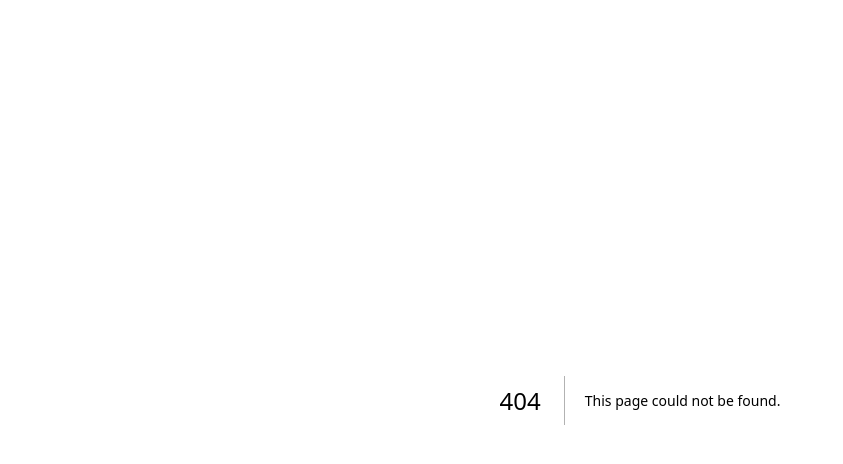
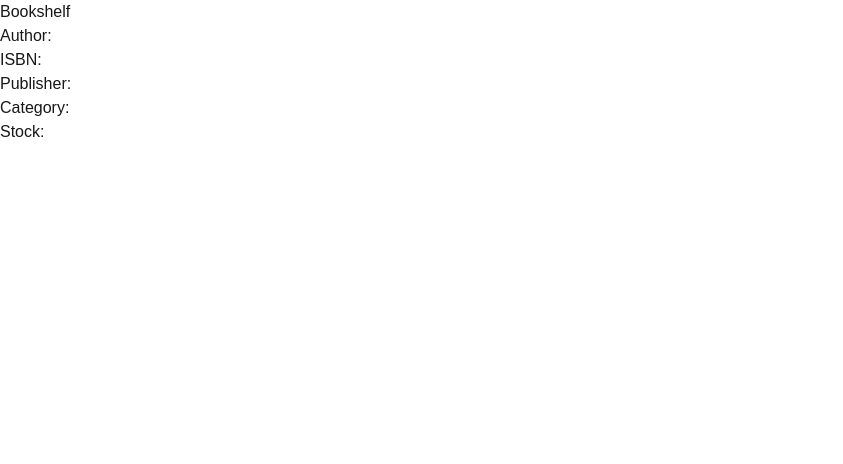
Before and after one commit to Faiz2979/School-Library, a Next.js app in the folder frontend/: page /Bookshelf in a window 1280 px wide. Before the commit this address had no page. Shown: the top 464 px of the page, without its empty margins (0-843 px from the left). Built offline with nearby package versions, Linux system fonts and the light colour scheme.

Commit message:
Book n Bookshelft Page

```diff
--- /dev/null
+++ b/frontend/src/app/Bookshelf/page.tsx
@@ -0,0 +1,20 @@
+import Book from '@/components/parts/book';
+import { useState } from 'react';
+
+export default function Bookshelf() {
+
+    const [books, setBooks] = useState([]);
+
+    const getBooks = async () => {
+        const response = await fetch('http://localhost:3000/book/');
+        const data = await response.json();
+        console.log(data);
+    }
+    return (
+        <div>
+            <h1>Bookshelf</h1>
+
+            <Book></Book>
+        </div>
+    );
+}
--- /dev/null
+++ b/frontend/src/components/parts/book.tsx
@@ -0,0 +1,29 @@
+
+
+interface bookProps {
+    title: string;
+    isbn: string;
+    author: string;
+    publisher: string;
+    category: string;
+    stock: number;
+    cover: string;
+}
+
+export default function Book({ title, isbn, author, publisher, category, stock, cover }: bookProps) {
+    return (
+        <div className="book">
+            <div className="cover">
+                <img src={cover} alt={title} />
+            </div>
+            <div className="info">
+                <h1>{title}</h1>
+                <p>Author: {author}</p>
+                <p>ISBN: {isbn}</p>
+                <p>Publisher: {publisher}</p>
+                <p>Category: {category}</p>
+                <p>Stock: {stock}</p>
+            </div>
+        </div>
+    );
+}
```
